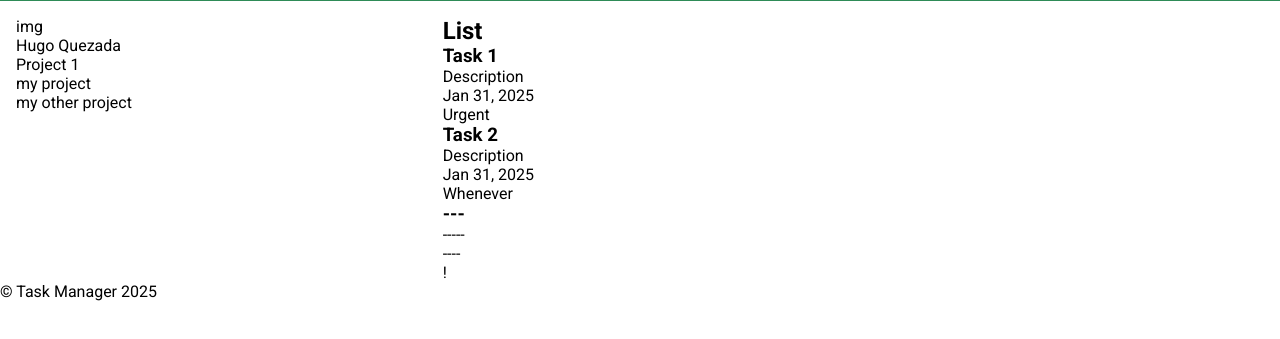
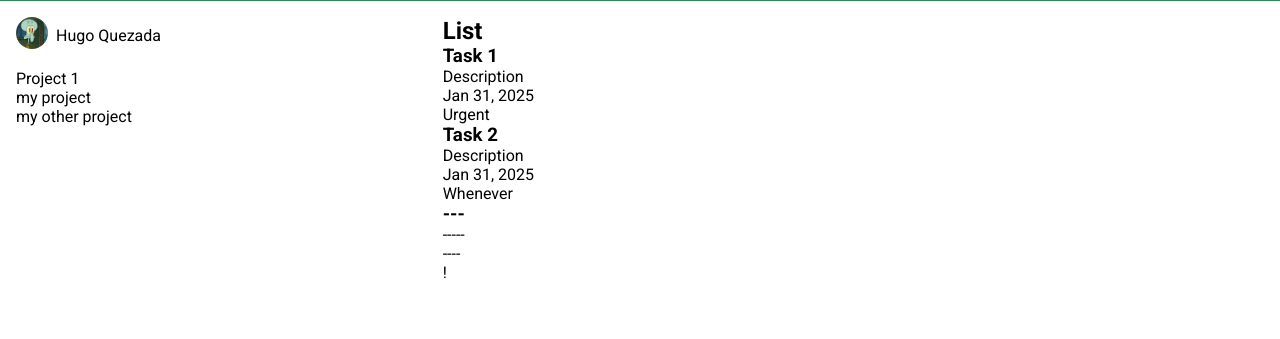
Before and after one commit to hquezada24/task-manager, a website built with webpack: page src/index.html in a window 1280 px wide. Shown: the part 31-370 px from the top of the page. Built offline with nearby package versions, Linux system fonts and the light colour scheme.

Commit message:
Add background color to header. Change font. Add pfp. Set main to have 2 cols with grid.

```diff
--- a/src/index.html
+++ b/src/index.html
@@ -16,8 +16,8 @@
     <main>
         <div id="left">
             <div id="profile">
-                <div id="pfp">img</div>
-                <div id="user">Hugo Quezada</div>
+                <div id="pfp"><img src="image.png" alt="Profile picture"></div>
+                <div id="user"><p>Hugo Quezada</p></div>
             </div>
             <div id="projects">
                 <nav>
@@ -49,8 +49,5 @@
             </div>
         </div>
     </main>
-    <footer>
-        <p>&copy; Task Manager 2025</p>
-    </footer>
 </body>
 </html>
--- a/src/style.css
+++ b/src/style.css
@@ -33,3 +33,22 @@ main {
 #left {
     grid-column: 1;
 }
+
+#profile {
+    display: flex;
+}
+
+#pfp img {
+    border-radius: 50%;
+    width: 2rem;
+    height: 2rem;
+}
+
+#user {
+    display: flex;
+    align-items: center;
+    padding-left: 0.5rem;
+}
+#left div {
+    margin-bottom: 0.5rem;
+}
```
Also changed, not shown: src/image.png (added).
